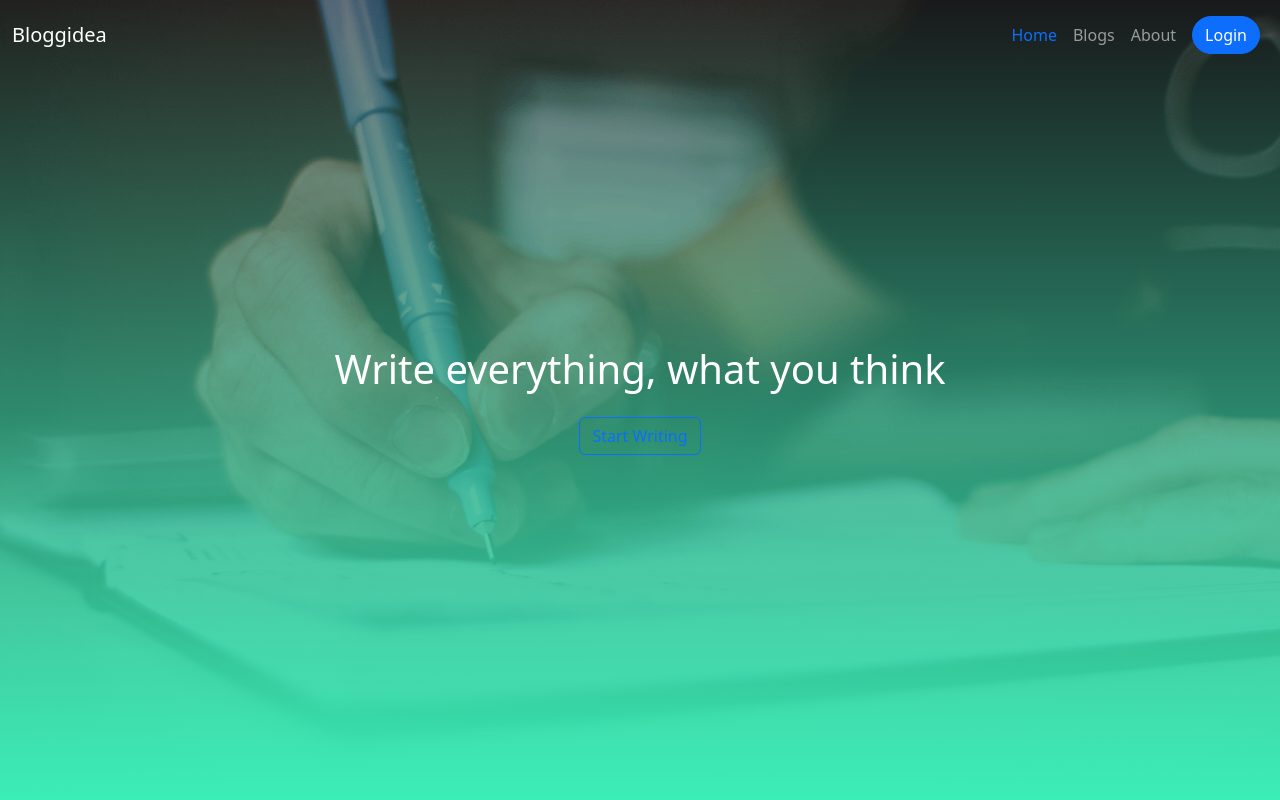
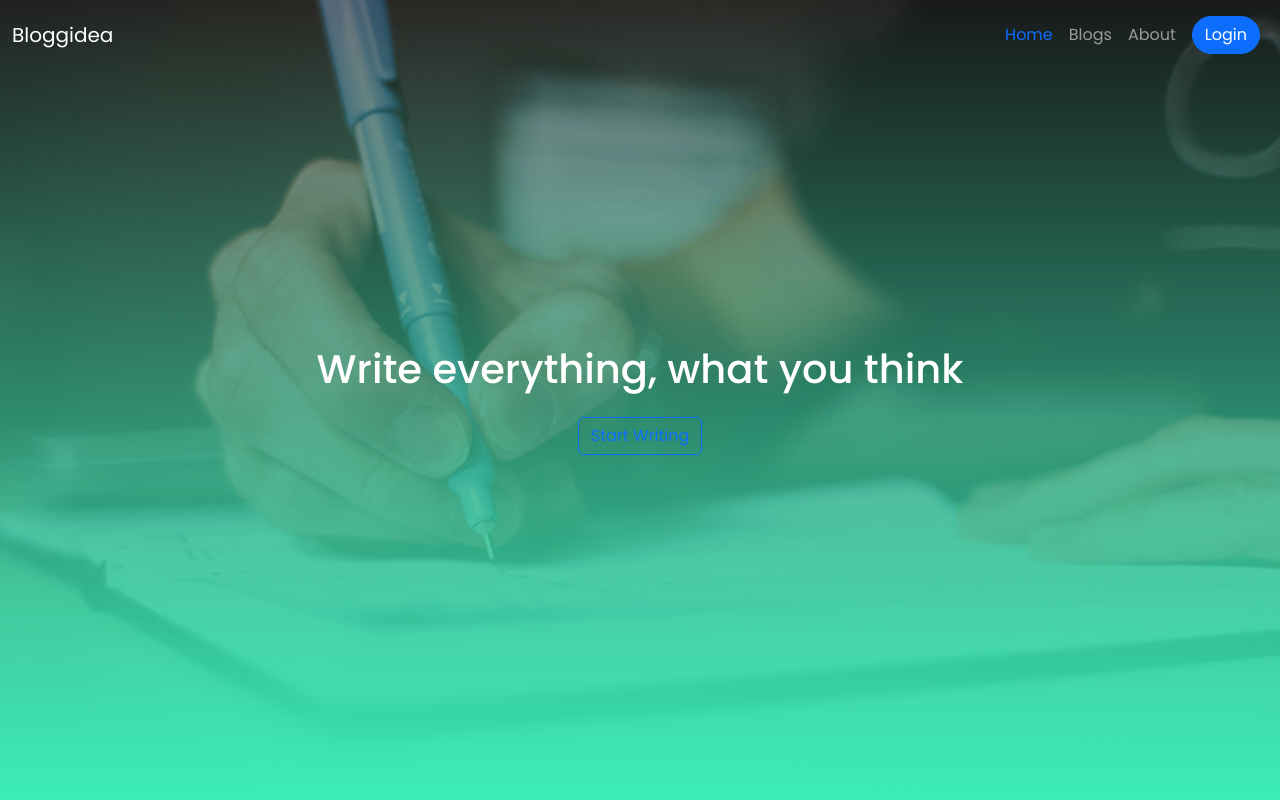
Before and after one commit to jbmakib/bloggidea-client, a React (Vite) app: page / in a window 1280 px wide. Shown: the top 800 px of the page. Built offline with nearby package versions, Linux system fonts and the light colour scheme.

Commit message:
font updated

```diff
--- a/src/App.css
+++ b/src/App.css
@@ -1,2 +1,6 @@
 @import url("https://fonts.googleapis.com/css2?family=Poppins:wght@300;400;500;600;700&display=swap");
 @import "../node_modules/bootstrap/dist/css/bootstrap.css";
+body {
+    margin: 0;
+    font-family: "Poppins", sans-serif;
+}
```
